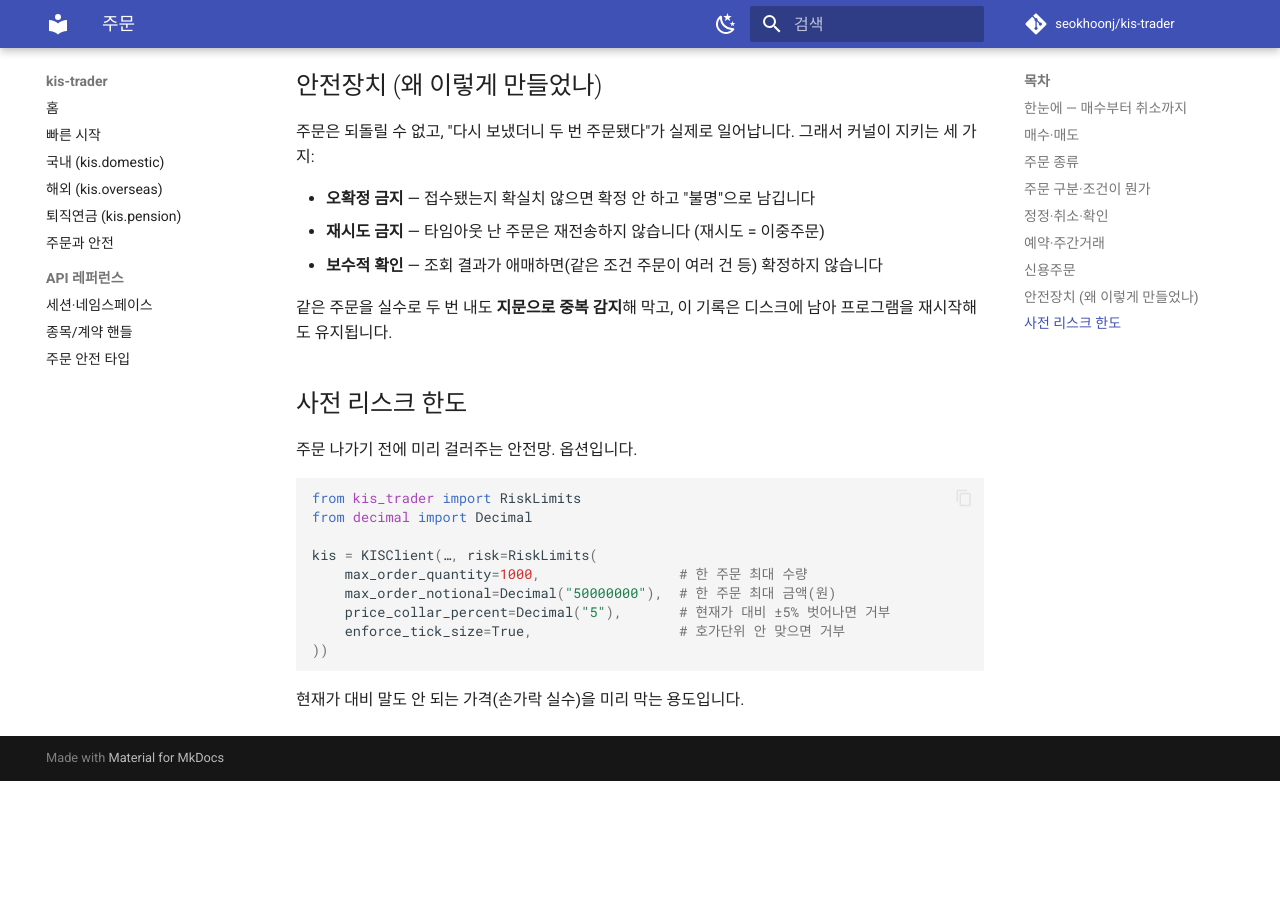
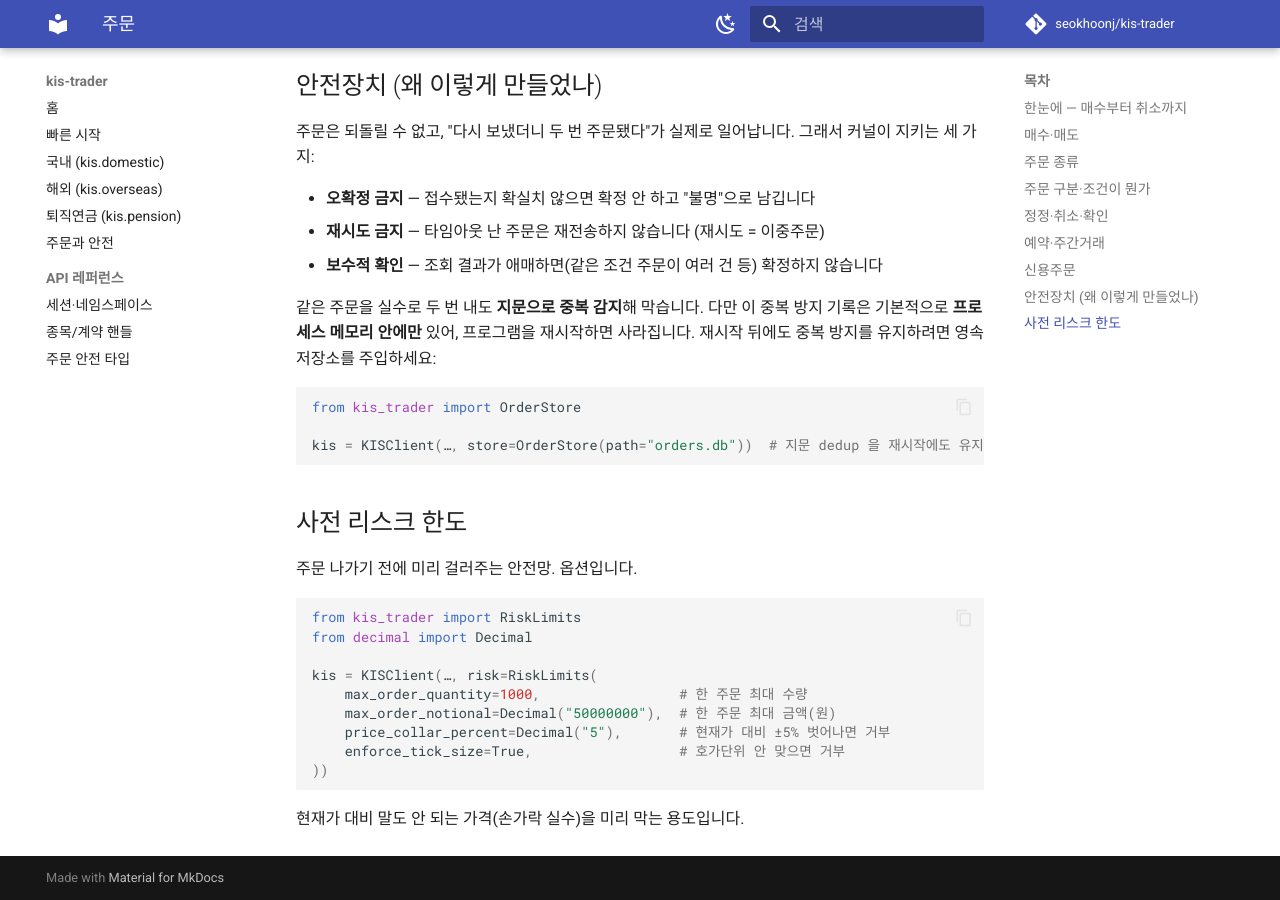
Before and after one commit to seokhoonj/kis-trader, an MkDocs documentation site: the page built from docs/orders.md, in a window 1280 px wide and 900 px high, scrolled down 2451 px. Built offline with MkDocs 1.6.1 and Material for MkDocs 9.7.7, drawn with Linux system fonts in a browser that asks for light colours; comment, search, counter and statistics services are not loaded; before the commit the page ends 3232 px from its top, so only the background shows below that; some of the changed text lies outside the part shown.

Commit message:
docs: fix runnable examples and clarify restart-persistent dedup
- orders: immediate_limit/priority_limit reject limit_price (the code
  raises), so drop it from those examples; keep it on conditional_limit.
- orders: the fingerprint dedup record is in-memory by default and does
  not survive a restart; document store=OrderStore(path=...) for the
  restart-persistent barrier instead of promising persistence outright.
- screening: saved_screens/saved_screen_stocks/watchlist_groups/watchlist
  require user_id and use sequence/group_code, not seq/group.
- overseas: ranking by_* and search_stocks require exchange; add it to
  every example.
- realtime: re-export RealtimeConnection, fetch_approval_key, and
  websocket_url from kis_trader.realtime and point the async example at
  the public path (the old kis_trader._endpoints import did not exist).

````diff
--- a/docs/orders.md
+++ b/docs/orders.md
@@ -43,9 +43,9 @@
 ## 주문 종류
 
 ```python
-s.buy(quantity=10, limit_price=70000, division="immediate_limit")    # 최유리 지정가
-s.buy(quantity=10, limit_price=70000, division="priority_limit")     # 최우선 지정가
-s.buy(quantity=10, limit_price=70000, division="conditional_limit")  # 조건부 지정가
+s.buy(quantity=10, division="immediate_limit")                       # 최유리 지정가 (상대편 최우선호가로)
+s.buy(quantity=10, division="priority_limit")                        # 최우선 지정가 (내 방향 최우선호가로)
+s.buy(quantity=10, limit_price=70000, division="conditional_limit")  # 조건부 지정가 (limit_price 필요)
 s.buy(quantity=10, limit_price=70000, time_in_force="ioc")           # IOC (즉시체결·잔량취소)
 s.buy(quantity=10, limit_price=70000, time_in_force="fok")           # FOK (전량아니면 취소)
 ```
@@ -109,8 +109,15 @@
 - **재시도 금지** — 타임아웃 난 주문은 재전송하지 않습니다 (재시도 = 이중주문)
 - **보수적 확인** — 조회 결과가 애매하면(같은 조건 주문이 여러 건 등) 확정하지 않습니다
 
-같은 주문을 실수로 두 번 내도 **지문으로 중복 감지**해 막고, 이 기록은 디스크에 남아
-프로그램을 재시작해도 유지됩니다.
+같은 주문을 실수로 두 번 내도 **지문으로 중복 감지**해 막습니다. 다만 이 중복 방지 기록은 기본적으로
+**프로세스 메모리 안에만** 있어, 프로그램을 재시작하면 사라집니다. 재시작 뒤에도 중복 방지를 유지하려면
+영속 저장소를 주입하세요:
+
+```python
+from kis_trader import OrderStore
+
+kis = KISClient(…, store=OrderStore(path="orders.db"))  # 지문 dedup 을 재시작에도 유지
+```
 
 ## 사전 리스크 한도
 
````
Also changed, not shown: docs/overseas.md (+4 -3 lines), docs/realtime.md (+1 -3 lines), docs/screening.md (+6 -4 lines), 1 other file.
